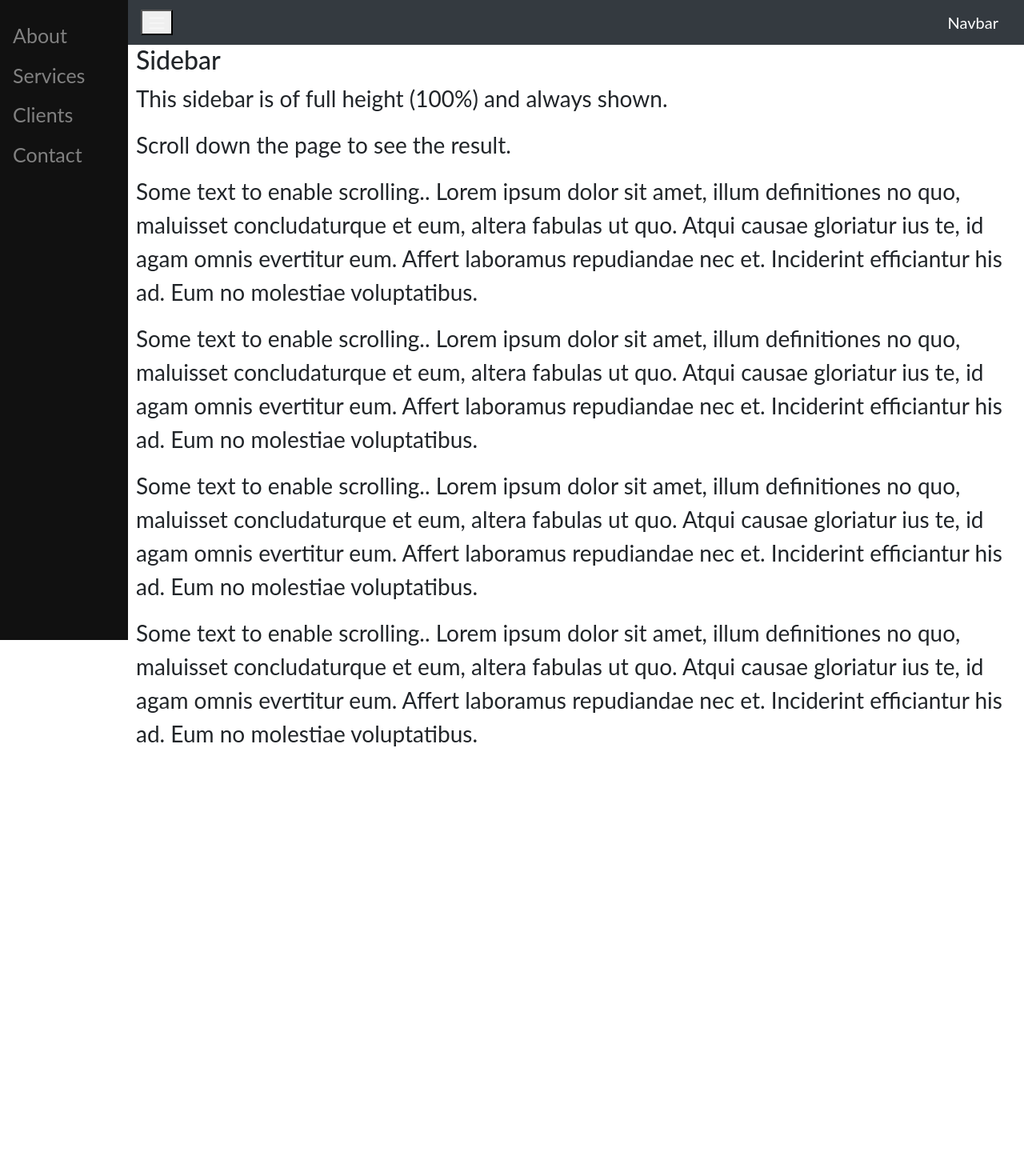
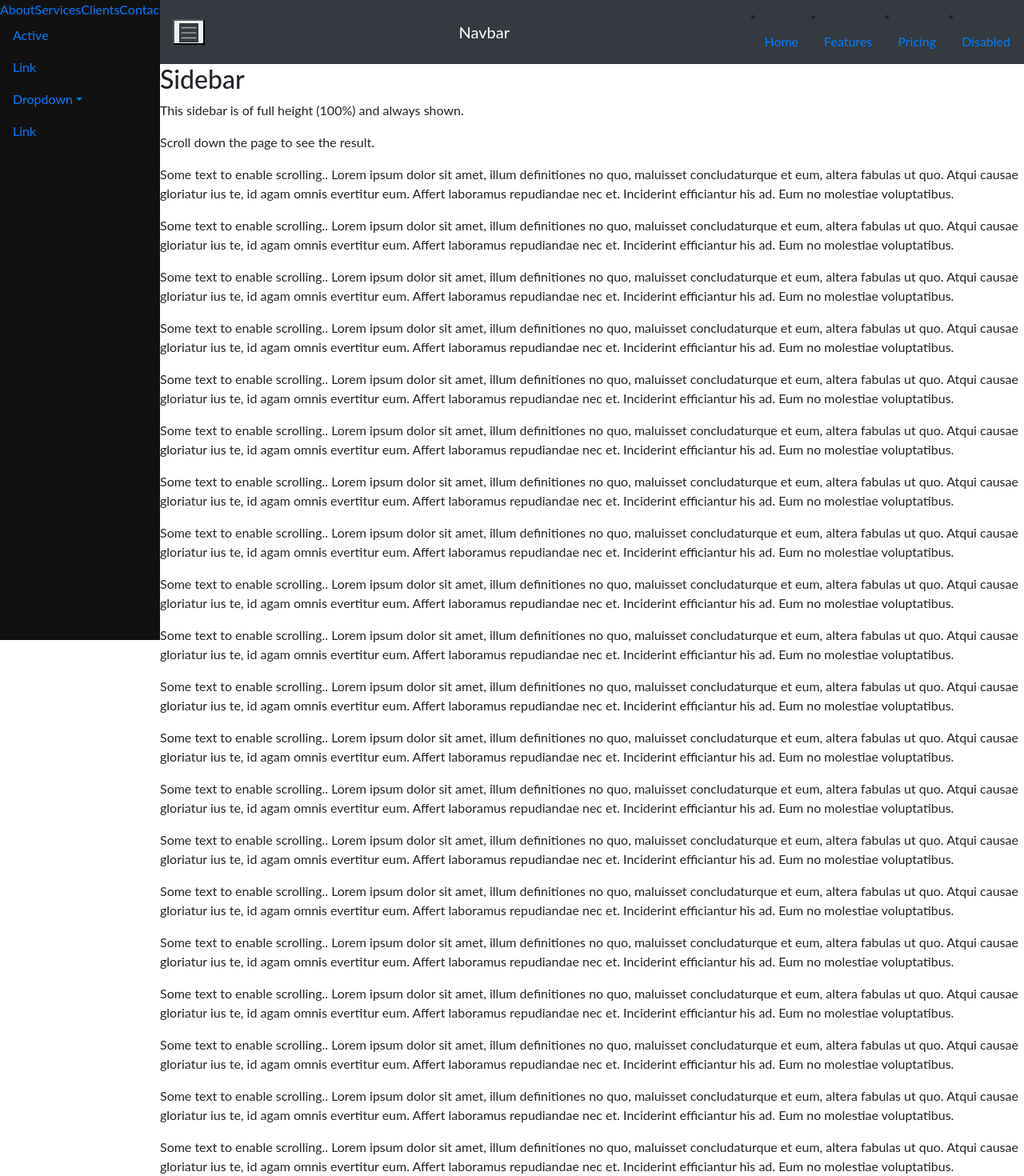
Before and after one commit to BiserB/NameGeneratorFrontend, an Angular app: page / in a window 1280 px wide. Shown: the top 1470 px of the page at 80% size. Before the commit the page ends 954 px from the top, so only its background shows below. Built offline with nearby package versions, Linux system fonts and the light colour scheme.

Commit message:
App styling

```diff
--- a/src/app/app.component.html
+++ b/src/app/app.component.html
@@ -1,109 +1,93 @@
-<!--The content below is only a placeholder and can be replaced.-->
-
-<!-- <nav class="navbar navbar-expand-lg navbar-dark bg-dark justify-content-sm-start fixed-top">
 
 
 
-  <button class="sidebar-toggler mr-auto" type="button" >
-    <span class="navbar-toggler-icon"></span>
-  </button>
+  <div class="sidebar">
+    <a href="#about">About</a>
+    <a href="#services">Services</a>
+    <a href="#clients">Clients</a>
+    <a href="#contact">Contact</a>
 
-  <a class="navbar-brand order-1 order-lg-0 ml-lg-0 ml-2 mr-auto" href="#">Navbar</a>
 
-</nav>
-
-<div class="sidebar d-flex flex-column flex-lg-row
-              justify-content-lg-end mt-5" id="navbarSupportedContent">
-    <ul class="navbar-nav align-self-stretch">
-      <li class="nav-item active">
-        <a class="nav-link" href="#">Home <span class="sr-only">(current)</span></a>
-      </li>
-      <li class="nav-item">
+    <div class="nav flex-column">
+      <div>
+        <a class="nav-link active" href="#">Active</a>
+      </div>
+      <div>
         <a class="nav-link" href="#">Link</a>
-      </li>
-      <li class="nav-item dropdown">
-        <a class="nav-link dropdown-toggle" href="#" id="navbarDropdown" role="button" data-toggle="dropdown"
-          aria-haspopup="true" aria-expanded="false">
-          Dropdown
-        </a>
-        <div class="dropdown-menu" aria-labelledby="navbarDropdown">
+      </div>
+      <div class="nav-item dropdown">
+          <a class="nav-link dropdown-toggle" data-toggle="dropdown" href="#" role="button" aria-haspopup="true"
+          aria-expanded="false">Dropdown</a>
+        <div class="dropdown-menu dropdown-menu-custom">
           <a class="dropdown-item" href="#">Action</a>
           <a class="dropdown-item" href="#">Another action</a>
+          <a class="dropdown-item" href="#">Something else here</a>
           <div class="dropdown-divider"></div>
-          <a class="dropdown-item" href="#">Something else here</a>
+          <a class="dropdown-item" href="#">Separated link</a>
         </div>
-      </li>
-      <li class="nav-item">
-        <a class="nav-link disabled" href="#">Disabled</a>
-      </li>
-    </ul>
-    <form class="form-inline my-2 my-lg-0">
-      <input class="form-control mr-sm-2" type="search" placeholder="Search" aria-label="Search">
-      <button class="btn btn-outline-success my-2 my-sm-0" type="submit">Search</button>
-    </form>
       </div>
 
-  <div id="page-content-wrapper">
+      <div>
+          <a class="nav-link" href="#">Link</a>
+        </div>
+    </div>
 
-    <nav class="navbar navbar-expand-lg navbar-light bg-light border-bottom">
-      <button class="btn btn-primary" id="menu-toggle">Toggle Menu</button>
+  </div>
 
-      <button class="navbar-toggler" type="button" data-toggle="collapse" data-target="#navbarSupportedContent" aria-controls="navbarSupportedContent" aria-expanded="false" aria-label="Toggle navigation">
-        <span class="navbar-toggler-icon"></span>
-      </button>
 
-      <div class="collapse navbar-collapse" id="navbarSupportedContent">
-        <ul class="navbar-nav ml-auto mt-2 mt-lg-0">
-          <li class="nav-item active">
-            <a class="nav-link" href="#">Home <span class="sr-only">(current)</span></a>
-          </li>
-          <li class="nav-item">
-            <a class="nav-link" href="#">Link</a>
-          </li>
-          <li class="nav-item dropdown">
-            <a class="nav-link dropdown-toggle" href="#" id="navbarDropdown" role="button" data-toggle="dropdown" aria-haspopup="true" aria-expanded="false">
-              Dropdown
-            </a>
-            <div class="dropdown-menu dropdown-menu-right" aria-labelledby="navbarDropdown">
-              <a class="dropdown-item" href="#">Action</a>
-              <a class="dropdown-item" href="#">Another action</a>
-              <div class="dropdown-divider"></div>
-              <a class="dropdown-item" href="#">Something else here</a>
-            </div>
-          </li>
-        </ul>
-      </div>
-    </nav>
-
-    <div class="container-fluid">
-      <h1 class="mt-4">Simple Sidebar</h1>
-      <p>The starting state of the menu will appear collapsed on smaller screens, and will appear non-collapsed on larger screens. When toggled using the button below, the menu will change.</p>
-      <p>Make sure to keep all page content within the <code>#page-content-wrapper</code>. The top navbar is optional, and just for demonstration. Just create an element with the <code>#menu-toggle</code> ID which will toggle the menu when clicked.</p>
-    </div>
-  </div> -->
+  <div class="main">
 
       <nav class="navbar navbar-expand-lg navbar-dark bg-dark">
 
           <button class="sidebar-toggler mr-auto" type="button" >
-          <span class="navbar-toggler-icon"></span>
+              <span class="navbar-toggler-icon bg-dark"></span>
             </button>
 
-      <a class="navbar-brand" href="#">Navbar</a>
+          <a class="navbar-brand mr-auto" href="#">Navbar</a>
+
+              <div class="row">
+                  <li class="nav-item ">
+                      <a class="nav-link" href="#">Home <span class="sr-only">(current)</span></a>
+                    </li>
+                    <li class="nav-item">
+                      <a class="nav-link" href="#">Features</a>
+                    </li>
+                    <li class="nav-item">
+                      <a class="nav-link" href="#">Pricing</a>
+                    </li>
+                    <li class="nav-item">
+                      <a class="nav-link" href="#" tabindex="-1" aria-disabled="true">Disabled</a>
+                    </li>
+                </div>
 
         </nav>
 
-
-  <div class="sidenav">
-    <a href="#about">About</a>
-    <a href="#services">Services</a>
-    <a href="#clients">Clients</a>
-    <a href="#contact">Contact</a>
-  </div>
-
-  <div class="main">
     <h2>Sidebar</h2>
     <p>This sidebar is of full height (100%) and always shown.</p>
     <p>Scroll down the page to see the result.</p>
+    <p>Some text to enable scrolling.. Lorem ipsum dolor sit amet, illum definitiones no quo, maluisset concludaturque et eum, altera fabulas ut quo. Atqui causae gloriatur ius te, id agam omnis evertitur eum. Affert laboramus repudiandae nec et. Inciderint efficiantur his ad. Eum no molestiae voluptatibus.</p>
+    <p>Some text to enable scrolling.. Lorem ipsum dolor sit amet, illum definitiones no quo, maluisset concludaturque et eum, altera fabulas ut quo. Atqui causae gloriatur ius te, id agam omnis evertitur eum. Affert laboramus repudiandae nec et. Inciderint efficiantur his ad. Eum no molestiae voluptatibus.</p>
+    <p>Some text to enable scrolling.. Lorem ipsum dolor sit amet, illum definitiones no quo, maluisset concludaturque et eum, altera fabulas ut quo. Atqui causae gloriatur ius te, id agam omnis evertitur eum. Affert laboramus repudiandae nec et. Inciderint efficiantur his ad. Eum no molestiae voluptatibus.</p>
+    <p>Some text to enable scrolling.. Lorem ipsum dolor sit amet, illum definitiones no quo, maluisset concludaturque et eum, altera fabulas ut quo. Atqui causae gloriatur ius te, id agam omnis evertitur eum. Affert laboramus repudiandae nec et. Inciderint efficiantur his ad. Eum no molestiae voluptatibus.</p>
+    <p>Some text to enable scrolling.. Lorem ipsum dolor sit amet, illum definitiones no quo, maluisset concludaturque et eum, altera fabulas ut quo. Atqui causae gloriatur ius te, id agam omnis evertitur eum. Affert laboramus repudiandae nec et. Inciderint efficiantur his ad. Eum no molestiae voluptatibus.</p>
+    <p>Some text to enable scrolling.. Lorem ipsum dolor sit amet, illum definitiones no quo, maluisset concludaturque et eum, altera fabulas ut quo. Atqui causae gloriatur ius te, id agam omnis evertitur eum. Affert laboramus repudiandae nec et. Inciderint efficiantur his ad. Eum no molestiae voluptatibus.</p>
+    <p>Some text to enable scrolling.. Lorem ipsum dolor sit amet, illum definitiones no quo, maluisset concludaturque et eum, altera fabulas ut quo. Atqui causae gloriatur ius te, id agam omnis evertitur eum. Affert laboramus repudiandae nec et. Inciderint efficiantur his ad. Eum no molestiae voluptatibus.</p>
+    <p>Some text to enable scrolling.. Lorem ipsum dolor sit amet, illum definitiones no quo, maluisset concludaturque et eum, altera fabulas ut quo. Atqui causae gloriatur ius te, id agam omnis evertitur eum. Affert laboramus repudiandae nec et. Inciderint efficiantur his ad. Eum no molestiae voluptatibus.</p>
+    <p>Some text to enable scrolling.. Lorem ipsum dolor sit amet, illum definitiones no quo, maluisset concludaturque et eum, altera fabulas ut quo. Atqui causae gloriatur ius te, id agam omnis evertitur eum. Affert laboramus repudiandae nec et. Inciderint efficiantur his ad. Eum no molestiae voluptatibus.</p>
+    <p>Some text to enable scrolling.. Lorem ipsum dolor sit amet, illum definitiones no quo, maluisset concludaturque et eum, altera fabulas ut quo. Atqui causae gloriatur ius te, id agam omnis evertitur eum. Affert laboramus repudiandae nec et. Inciderint efficiantur his ad. Eum no molestiae voluptatibus.</p>
+    <p>Some text to enable scrolling.. Lorem ipsum dolor sit amet, illum definitiones no quo, maluisset concludaturque et eum, altera fabulas ut quo. Atqui causae gloriatur ius te, id agam omnis evertitur eum. Affert laboramus repudiandae nec et. Inciderint efficiantur his ad. Eum no molestiae voluptatibus.</p>
+    <p>Some text to enable scrolling.. Lorem ipsum dolor sit amet, illum definitiones no quo, maluisset concludaturque et eum, altera fabulas ut quo. Atqui causae gloriatur ius te, id agam omnis evertitur eum. Affert laboramus repudiandae nec et. Inciderint efficiantur his ad. Eum no molestiae voluptatibus.</p>
+    <p>Some text to enable scrolling.. Lorem ipsum dolor sit amet, illum definitiones no quo, maluisset concludaturque et eum, altera fabulas ut quo. Atqui causae gloriatur ius te, id agam omnis evertitur eum. Affert laboramus repudiandae nec et. Inciderint efficiantur his ad. Eum no molestiae voluptatibus.</p>
+    <p>Some text to enable scrolling.. Lorem ipsum dolor sit amet, illum definitiones no quo, maluisset concludaturque et eum, altera fabulas ut quo. Atqui causae gloriatur ius te, id agam omnis evertitur eum. Affert laboramus repudiandae nec et. Inciderint efficiantur his ad. Eum no molestiae voluptatibus.</p>
+    <p>Some text to enable scrolling.. Lorem ipsum dolor sit amet, illum definitiones no quo, maluisset concludaturque et eum, altera fabulas ut quo. Atqui causae gloriatur ius te, id agam omnis evertitur eum. Affert laboramus repudiandae nec et. Inciderint efficiantur his ad. Eum no molestiae voluptatibus.</p>
+    <p>Some text to enable scrolling.. Lorem ipsum dolor sit amet, illum definitiones no quo, maluisset concludaturque et eum, altera fabulas ut quo. Atqui causae gloriatur ius te, id agam omnis evertitur eum. Affert laboramus repudiandae nec et. Inciderint efficiantur his ad. Eum no molestiae voluptatibus.</p>
+    <p>Some text to enable scrolling.. Lorem ipsum dolor sit amet, illum definitiones no quo, maluisset concludaturque et eum, altera fabulas ut quo. Atqui causae gloriatur ius te, id agam omnis evertitur eum. Affert laboramus repudiandae nec et. Inciderint efficiantur his ad. Eum no molestiae voluptatibus.</p>
+    <p>Some text to enable scrolling.. Lorem ipsum dolor sit amet, illum definitiones no quo, maluisset concludaturque et eum, altera fabulas ut quo. Atqui causae gloriatur ius te, id agam omnis evertitur eum. Affert laboramus repudiandae nec et. Inciderint efficiantur his ad. Eum no molestiae voluptatibus.</p>
+    <p>Some text to enable scrolling.. Lorem ipsum dolor sit amet, illum definitiones no quo, maluisset concludaturque et eum, altera fabulas ut quo. Atqui causae gloriatur ius te, id agam omnis evertitur eum. Affert laboramus repudiandae nec et. Inciderint efficiantur his ad. Eum no molestiae voluptatibus.</p>
+    <p>Some text to enable scrolling.. Lorem ipsum dolor sit amet, illum definitiones no quo, maluisset concludaturque et eum, altera fabulas ut quo. Atqui causae gloriatur ius te, id agam omnis evertitur eum. Affert laboramus repudiandae nec et. Inciderint efficiantur his ad. Eum no molestiae voluptatibus.</p>
+    <p>Some text to enable scrolling.. Lorem ipsum dolor sit amet, illum definitiones no quo, maluisset concludaturque et eum, altera fabulas ut quo. Atqui causae gloriatur ius te, id agam omnis evertitur eum. Affert laboramus repudiandae nec et. Inciderint efficiantur his ad. Eum no molestiae voluptatibus.</p>
+    <p>Some text to enable scrolling.. Lorem ipsum dolor sit amet, illum definitiones no quo, maluisset concludaturque et eum, altera fabulas ut quo. Atqui causae gloriatur ius te, id agam omnis evertitur eum. Affert laboramus repudiandae nec et. Inciderint efficiantur his ad. Eum no molestiae voluptatibus.</p>
+    <p>Some text to enable scrolling.. Lorem ipsum dolor sit amet, illum definitiones no quo, maluisset concludaturque et eum, altera fabulas ut quo. Atqui causae gloriatur ius te, id agam omnis evertitur eum. Affert laboramus repudiandae nec et. Inciderint efficiantur his ad. Eum no molestiae voluptatibus.</p>
     <p>Some text to enable scrolling.. Lorem ipsum dolor sit amet, illum definitiones no quo, maluisset concludaturque et eum, altera fabulas ut quo. Atqui causae gloriatur ius te, id agam omnis evertitur eum. Affert laboramus repudiandae nec et. Inciderint efficiantur his ad. Eum no molestiae voluptatibus.</p>
     <p>Some text to enable scrolling.. Lorem ipsum dolor sit amet, illum definitiones no quo, maluisset concludaturque et eum, altera fabulas ut quo. Atqui causae gloriatur ius te, id agam omnis evertitur eum. Affert laboramus repudiandae nec et. Inciderint efficiantur his ad. Eum no molestiae voluptatibus.</p>
     <p>Some text to enable scrolling.. Lorem ipsum dolor sit amet, illum definitiones no quo, maluisset concludaturque et eum, altera fabulas ut quo. Atqui causae gloriatur ius te, id agam omnis evertitur eum. Affert laboramus repudiandae nec et. Inciderint efficiantur his ad. Eum no molestiae voluptatibus.</p>
--- a/src/index.html
+++ b/src/index.html
@@ -29,7 +29,7 @@
 
     $(".sidebar-toggler").on("click", function(){
 
-      $(".sidenav").toggleClass("closed");
+      $(".sidebar").toggleClass("folded");
       $(".main").toggleClass("extended");
     });
 
--- a/src/styles.css
+++ b/src/styles.css
@@ -25,61 +25,31 @@ body {
     transform: translateX(-100%);
 } */
 
-
 body {
+  overflow-x: hidden;
   font-family: "Lato", sans-serif;
 }
 
-  .sidenav {
-    height: 100%;
-    width: 160px;
+.sidebar {
   position: fixed;
   z-index: 1;
   top: 0;
   left: 0;
+  height: 100%;
+  width: 200px;
+  overflow-x: hidden;
+  transition: all ease 0.3s;
   background-color: #111;
-    overflow-x: hidden;
-    padding-top: 20px;
+}
+
+.sidebar.folded{
+  transform: translateX(-100%);
   transition: all ease 0.3s;
 }
 
-  .sidenav a {
-    padding: 6px 8px 6px 16px;
-    text-decoration: none;
-    font-size: 25px;
-    color: #818181;
-    display: block;
-  }
-
-  .sidenav a:hover {
-    color: #f1f1f1;
-    text-decoration: none;
-  }
-
 .main {
-    margin-left: 160px; /* Same as the width of the sidenav */
-    font-size: 28px; /* Increased text to enable scrolling */
-    padding: 0px 10px;
-    transition: all ease 0.3s;
-  }
-
-  @media screen and (max-width: 768px) {
-
-    .sidenav{
-        width: 100%;
-        height: auto;
-        position: relative;
-    }
-
-    .main{
-        margin-left: 10px;
-        margin-top: auto;
-        position: relative;
-    }
-  }
-
-  .sidenav.closed{
-    transform: translateX(-100%);
+  margin: 0 0 0 200px;/* Same as the width of the sidenav */
+  padding: 0px;
   transition: all ease 0.3s;
 }
 
@@ -89,6 +59,40 @@ body {
   transition: all ease 0.3s;
 }
 
-.sidebar-toggler{
-    margin-left: 160px;
+/* .sidebar a {
+  padding: 6px 8px 6px 16px;
+  text-decoration: none;
+  font-size: 25px;
+  color: #818181;
+  display: block;
 }
+
+.sidebar a:hover {
+  color: #f1f1f1;
+  text-decoration: none;
+} */
+
+@media screen and (max-width: 680px) {
+
+  .sidebar{
+      width: 100%;
+      height: auto;
+      position: relative;
+  }
+
+  .sidebar.folded{
+    max-height: 0px;
+  }
+
+  .main{
+      margin-left: 0px;
+      margin-top: auto;
+      position: relative;
+  }
+
+}
+
+.dropdown-menu {
+  position: static;
+  float: none;
+}
```
Also changed, not shown: src/assets/images/nav.png (added). Lines whose indentation alone changed are shown as unchanged.
